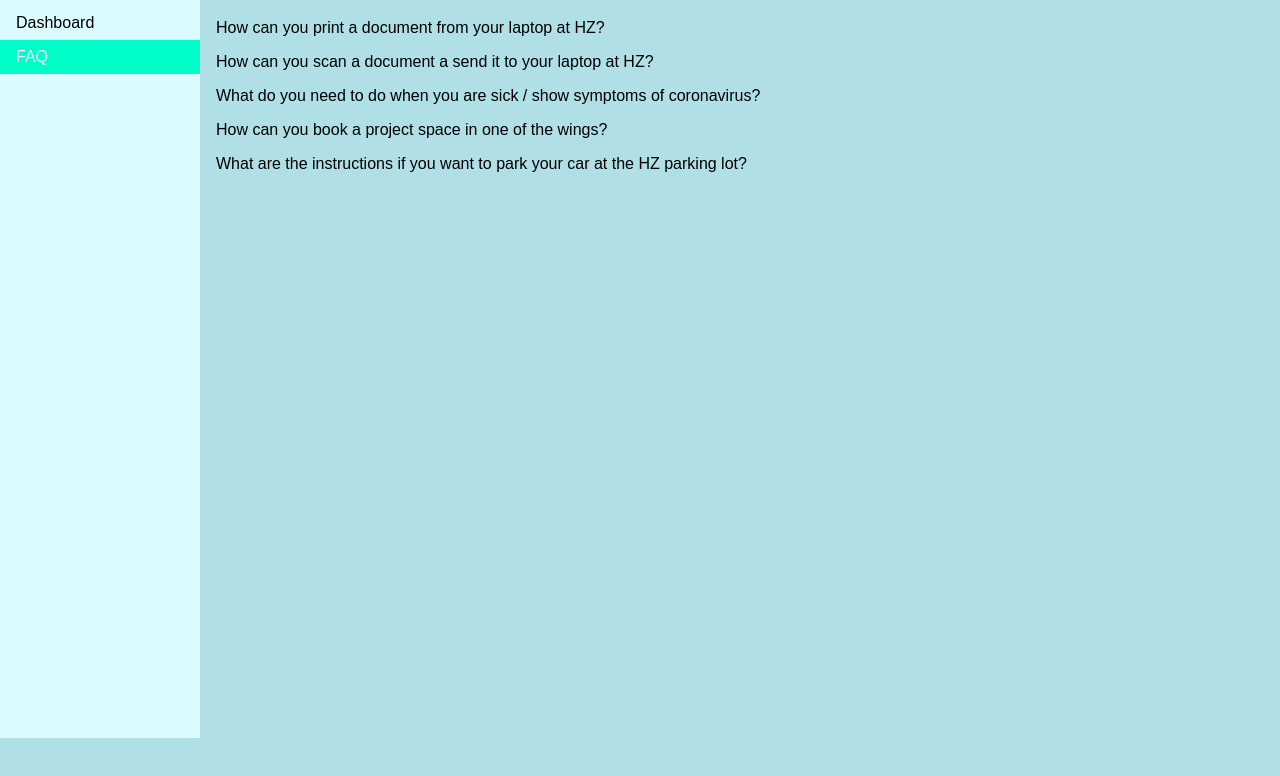
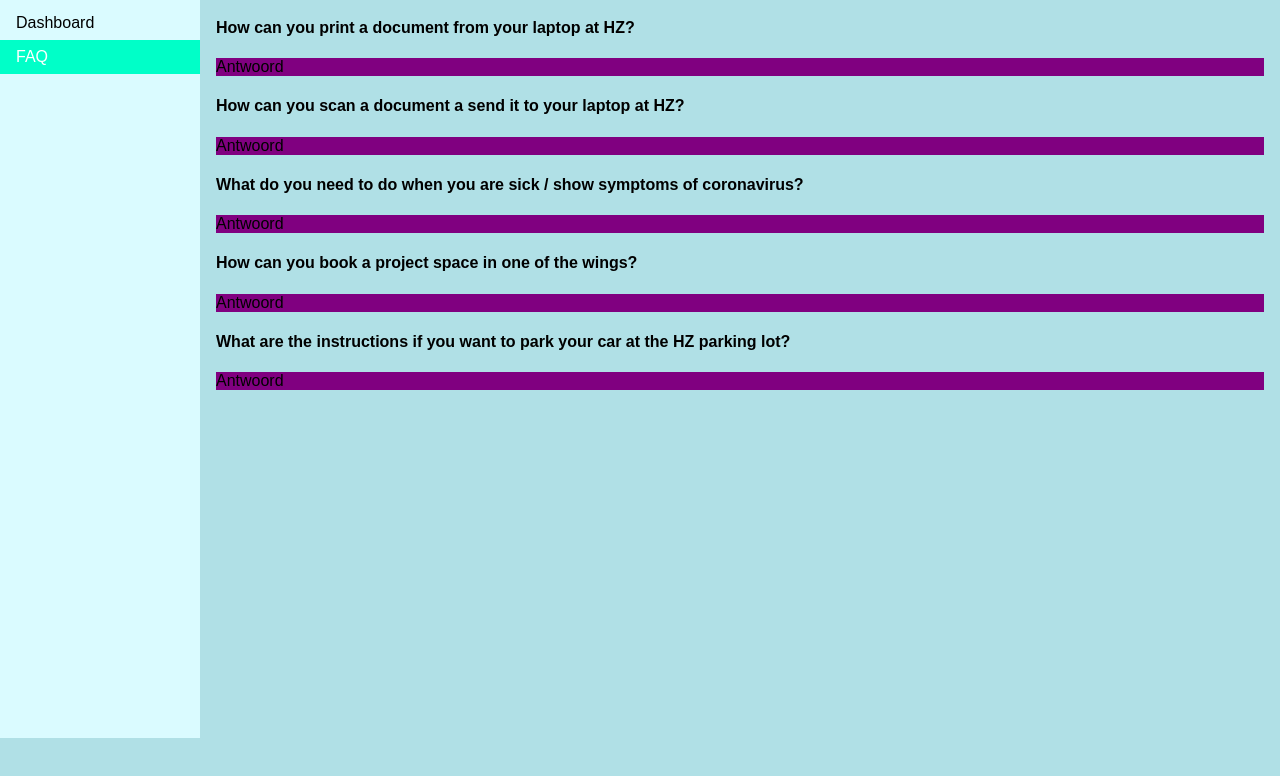
Before and after one commit to over0067/over0067.github.io, a plain HTML site: page FAQ.html in a window 1280 px wide. Shown: the part 62-838 px from the top of the page. Drawn offline with Linux system fonts and the light colour scheme.

Commit message:
over0067.github.io

```diff
--- a/FAQ.html
+++ b/FAQ.html
@@ -12,14 +12,19 @@
         <li><a class="active" href="FAQ.html">FAQ</a></li>
       </ul>
       <div class="layout">
-        <h1>FAQ</h1>
-        <div p>
-        <p>How can you print a document from your laptop at HZ?</p>
-        <p>How can you scan a document a send it to your laptop at HZ?</p>
-        <p>What do you need to do when you are sick / show symptoms of coronavirus?</p>
-        <p>How can you book a project space in one of the wings?</p>
-        <p>What are the instructions if you want to park your car at the HZ parking lot?</p>
-        </div>
+      <h1>FAQ</h1>
+      <div>
+        <h4>How can you print a document from your laptop at HZ?</h4>
+          <p>Antwoord</p>
+        <h4>How can you scan a document a send it to your laptop at HZ?</h4>
+          <p>Antwoord</p>
+        <h4>What do you need to do when you are sick / show symptoms of coronavirus?</h4>
+          <p>Antwoord</p>
+        <h4>How can you book a project space in one of the wings?</h4>
+          <p>Antwoord</p>
+        <h4>What are the instructions if you want to park your car at the HZ parking lot?</h4>
+          <p>Antwoord</p>
+      </div>
       </div>
   </body>
 </html>
--- a/styles.css
+++ b/styles.css
@@ -9,6 +9,9 @@ h1 {
     font-family: arial;
 }
 h2{
+    font-family: Arial;
+}
+h4{
     font-family: Arial;
 }
 ul {
@@ -61,3 +64,6 @@ caption {
     height: unset;
     width: unset;
 }
+div div p {
+    background-color: purple;
+}
```
